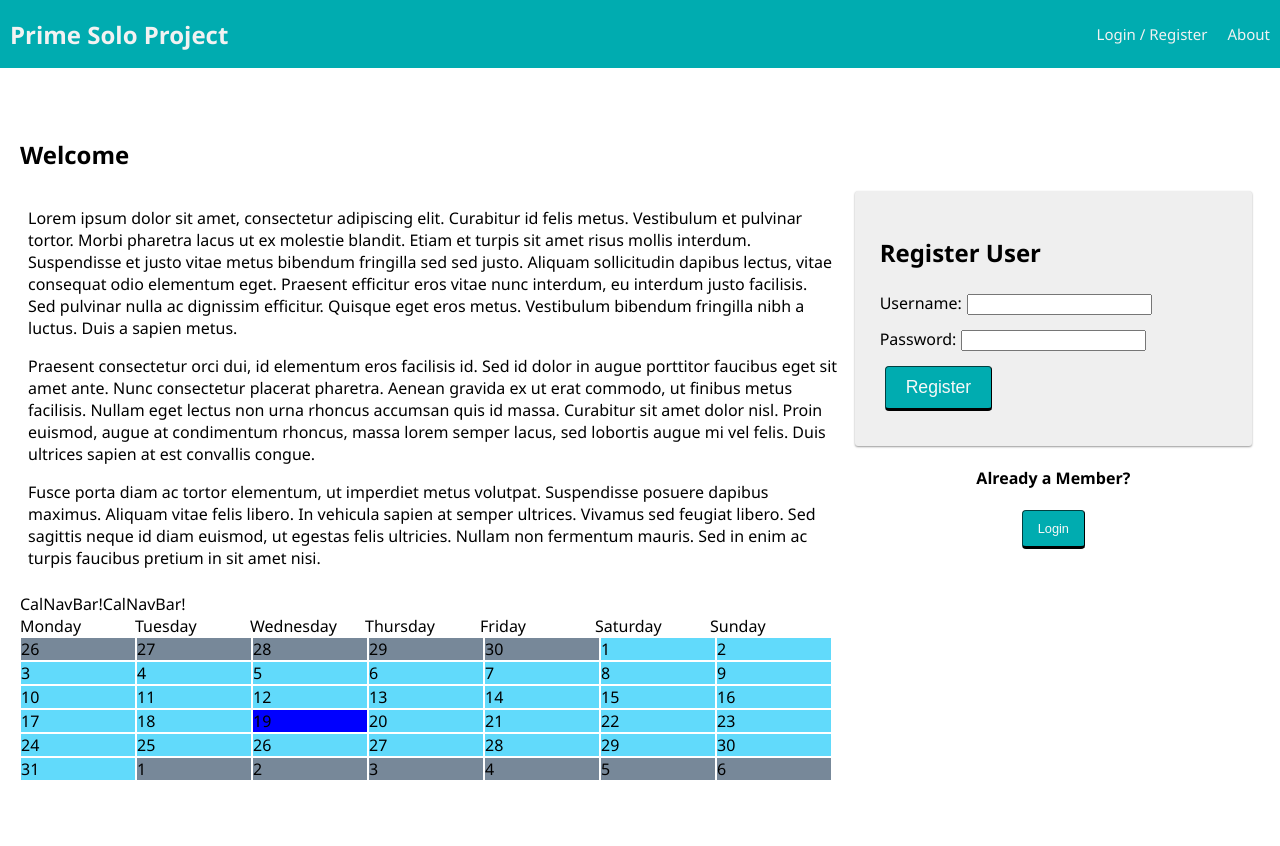
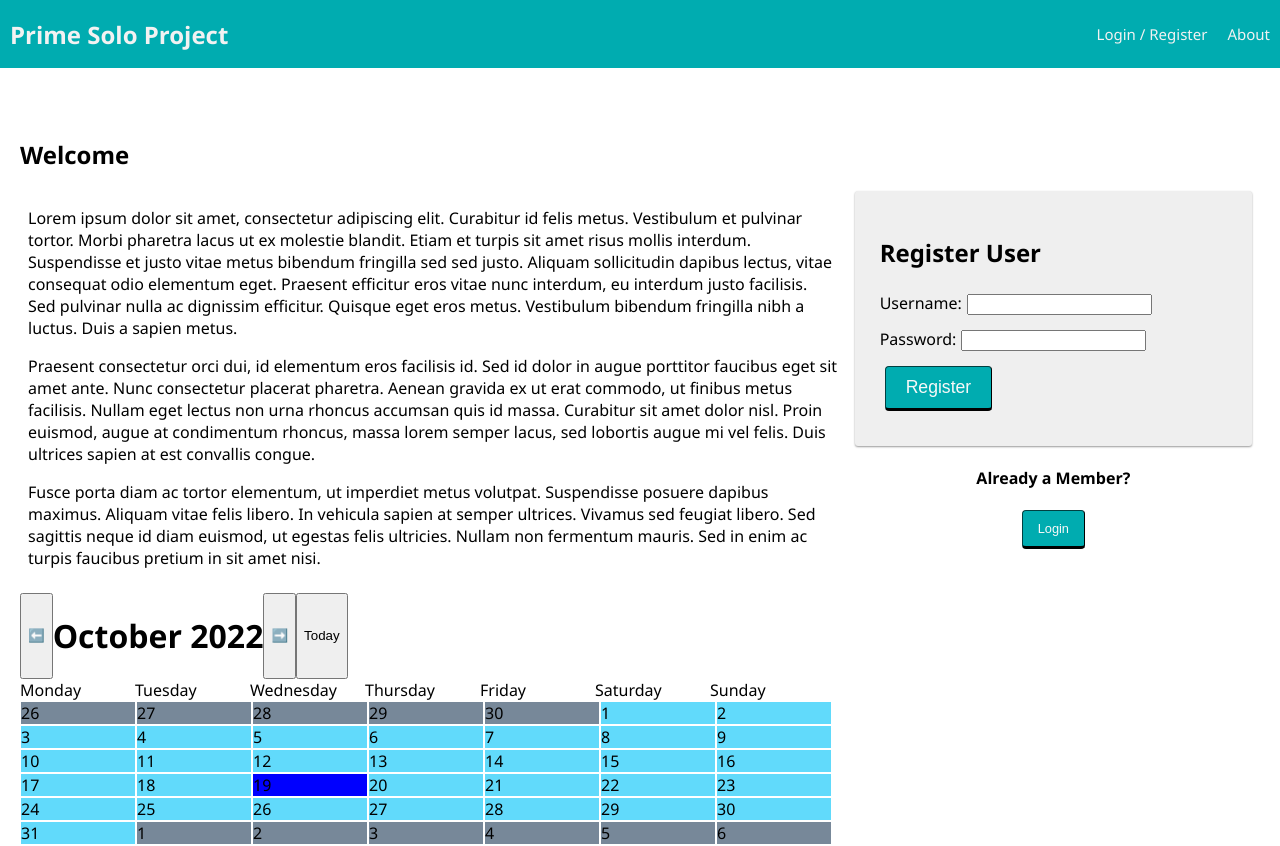
Before and after one commit to joeypettit/Solo-Scheduler, a React (Create React App) app: page /#/home in a window 1280 px wide. Shown: the top 846 px of the page. Built offline with nearby package versions, Linux system fonts and the light colour scheme; no server answers.

Commit message:
calendar buttons work

```diff
--- a/src/components/Calendar/CalMonthView/CalMonthView.jsx
+++ b/src/components/Calendar/CalMonthView/CalMonthView.jsx
@@ -4,7 +4,7 @@ import './CalMonthView.css';
 
 
 
-function CalMonthView({monthYearDisplayed}){
+function CalMonthView({displayReferenceDate}){
     // holds date objects for all dates in this view
     const [displayedDates, setDisplayedDates] = useState([]);
 
@@ -16,13 +16,13 @@ function CalMonthView({monthYearDisplayed}){
     // This function creates an array of date objects for all of the days in current view
     function createDisplayedDates(){
         // get first day of the month
-        const firstOfMonth = DateTime.local(monthYearDisplayed.year, monthYearDisplayed.month, 1);
-        console.log('in createDisplayedDates', firstOfMonth.toISODate());
-        console.log('days in this month', firstOfMonth.daysInMonth);
+        const firstOfMonth = DateTime.local(displayReferenceDate.year, displayReferenceDate.month, 1);
+        // console.log('in createDisplayedDates', firstOfMonth.toISODate());
+        // console.log('days in this month', firstOfMonth.daysInMonth);
 
         // get the Monday before the first of the month (first day of this month's view)
         const firstMondayOfView = firstOfMonth.set({weekday: 1});
-        console.log('firstMonday is:', firstMondayOfView.toISODate());
+        // console.log('firstMonday is:', firstMondayOfView.toISODate());
 
         // array to store all the dates in current month's calendar view
         const datesInView = []; // array to store date objects during loop
@@ -31,18 +31,18 @@ function CalMonthView({monthYearDisplayed}){
         for (let i = 0; i<(6*7); i++){
             // dateToPush is the date currently being looped over and pushed to array
             let date = firstMondayOfView.plus({days: i});
-            console.log('date to map is now', date.toISODate());
+            // console.log('date to map is now', date.toISODate());
 
             // this if statement checks to see if the final week in the loop statement starts with a day that is
             // in the current month. If it is not in the current month, break from loop. This avoids unncecessary weeks in calendar view.
-            if(date.weekDay===1
+            if(date.weekday===1
             && date.month !== firstOfMonth.month
-            && date.getTime()>displayDate.getTime()){
+            && date > firstOfMonth){
               break;
             }
             // push date to datesInViewArray
             datesInView.push({date, events:'none'});
-            console.log('datesInView at end of loop', datesInView);
+            // console.log('datesInView at end of loop', datesInView);
         }
         // set datesInView array to state
         setDisplayedDates(datesInView);
@@ -55,7 +55,7 @@ function CalMonthView({monthYearDisplayed}){
 
 
     // refresh calendar on year or month viewed changes
-    useEffect(()=> createDisplayedDates(),[monthYearDisplayed]);
+    useEffect(()=> createDisplayedDates(),[displayReferenceDate]);
 
     return (
         <div className="cal-holder">
@@ -70,7 +70,7 @@ function CalMonthView({monthYearDisplayed}){
             return(
               <div
                 key={index}
-                className={`cell-${date.date.month === monthYearDisplayed.month
+                className={`cell-${date.date.month === displayReferenceDate.month
                             ?`thismonth`:`othermonth`}${
                               DateTime.now().toISODate() === date.date.toISODate()
                               ? " currentday" : ""}`}
--- a/src/components/Calendar/CalNavigation/CalNavigation.jsx
+++ b/src/components/Calendar/CalNavigation/CalNavigation.jsx
@@ -3,17 +3,33 @@ import {useState, useEffect} from 'react';
 import './CalNavigation.css';
 
 
-function CalNavigation(){
-    const [displayedMonth, setDisplayedMonth] = useState();
-    const [displayedYear, setDisplayedYear] = useState('');
+function CalNavigation({displayReferenceDate, setDisplayReferenceDate}){
 
-    // this array is used to assign the month name in displayMonthString
-    const monthNames = ["January", "February", "March", "April", "May", "June",
-        "July", "August", "September", "October", "November", "December"
-        ];
+    console.log('inCalNavigation displayReferenceDate is', displayReferenceDate.toISODate());
+    // this helper array is used to assign the month name in displayMonthString
 
         return (
-            <div className='cal-nav-bar'>CalNavBar!</div>
+            <div className="cal-nav-bar">
+                {/* newDate grabs display date, which is set to a day in the middle of the month
+                to avoid issues of grabbing the wrong month due to days that don't exist in each month */}
+                <button className="back-btn" onClick={()=>{
+                    const prevMonth = displayReferenceDate.minus({months: 1});
+                    console.log('in Nav back btn', prevMonth.toISODate());
+
+                    setDisplayReferenceDate(prevMonth);
+                }}>⬅️</button>
+
+                <h1>{displayReferenceDate ? displayReferenceDate.toLocaleString({ month: 'long', year: 'numeric' }) : 'no month'}</h1>
+
+                <button className="next-month-btn" onClick={()=>{
+                    const nextMonth = displayReferenceDate.plus({months: 1});
+                    console.log('in Nav fwd btn', nextMonth.toISODate());
+
+                    setDisplayReferenceDate(nextMonth)}}>➡️</button>
+                <button className="today-btn" onClick={()=> {
+                    setDisplayReferenceDate(DateTime.now());
+                }}>Today</button>
+            </div>
         )
 
 
--- a/src/components/Calendar/Calendar.jsx
+++ b/src/components/Calendar/Calendar.jsx
@@ -9,19 +9,15 @@ function Calendar(){
 
     console.log('in Calendar, todays date is:', todaysDate.toFormat('yyyy'));
 
-
-    const [monthYearDisplayed, setMonthYearDisplayed] = useState(todaysDate);
-
-
-
-
+    // this is the date that is used as a point of reference to display calendar views
+    // its default value is the current date's DateTime object.
+    const [displayReferenceDate, setDisplayReferenceDate] = useState(todaysDate);
 
 
     return(
         <div className="cal-holder">
-            <CalNavigation />
-            <CalNavigation />
-            <CalMonthView todaysDate={todaysDate} monthYearDisplayed={monthYearDisplayed}/>
+            <CalNavigation displayReferenceDate={displayReferenceDate} setDisplayReferenceDate={setDisplayReferenceDate}/>
+            <CalMonthView todaysDate={todaysDate} displayReferenceDate={displayReferenceDate}/>
         </div>
     )
 
```
